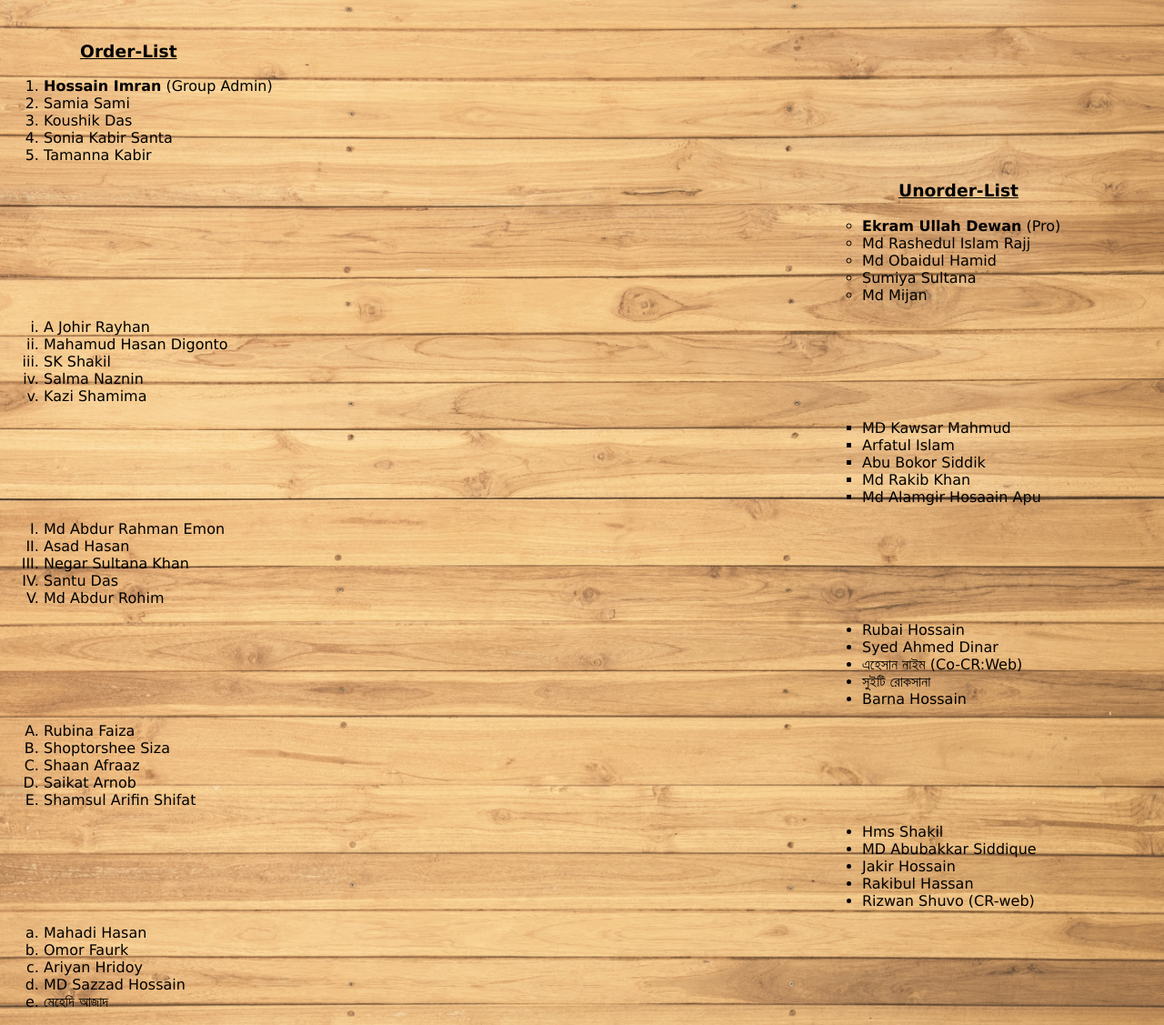
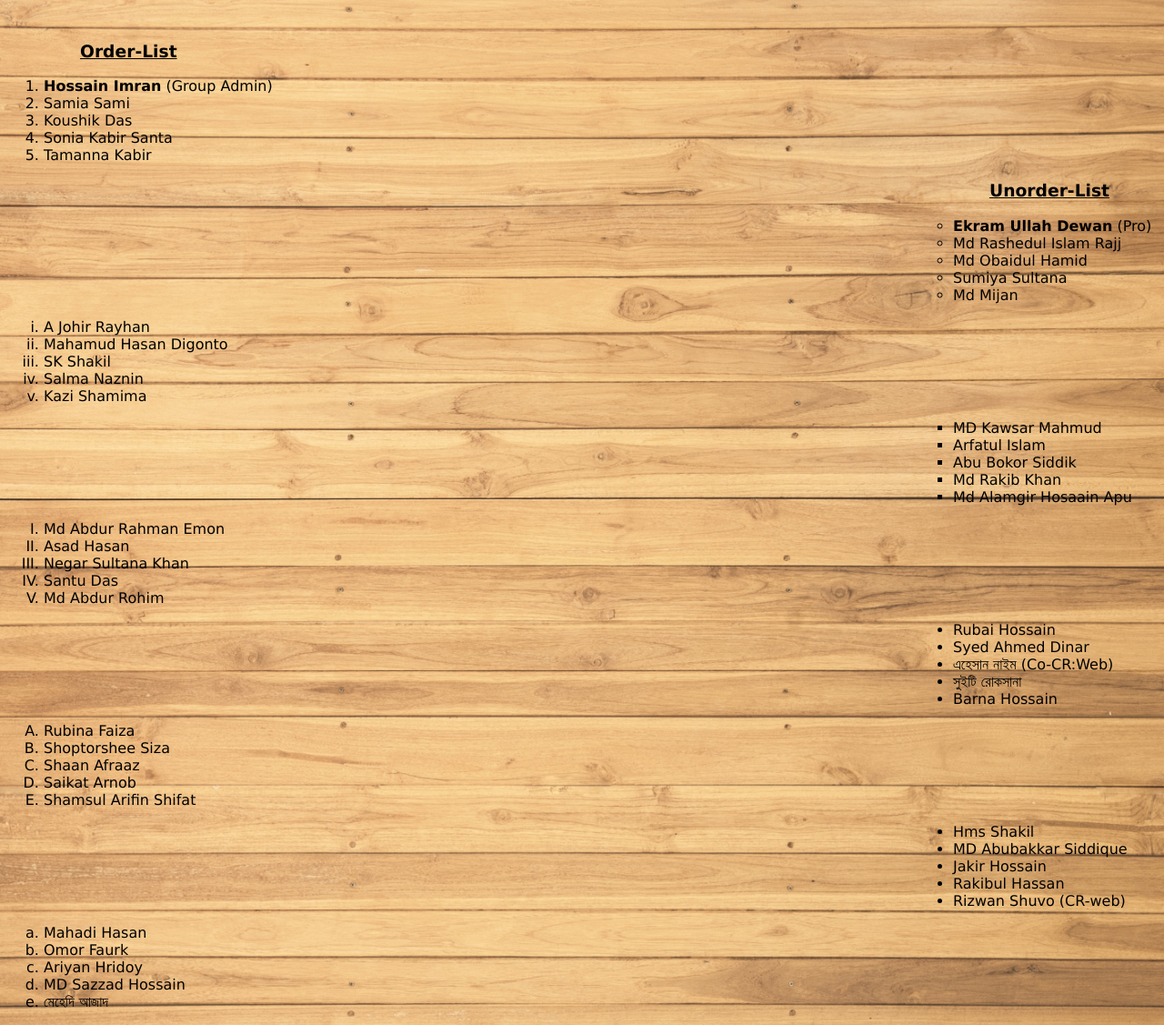
Before and after one commit to tlunatic-fringe/List, a plain HTML site: page index.html in a window 1280 px wide. Shown: the part 98-1225 px from the top of the page at 91% size. Drawn offline with Linux system fonts and the light colour scheme.

Commit message:
Update index.html

```diff
--- a/index.html
+++ b/index.html
@@ -28,7 +28,7 @@
         <li>Tamanna Kabir</li>
     </ol>
 
-    <font style="display: block;margin-left: 900px">
+    <font style="display: block;margin-left: 1000px">
         <h3 style="margin-left: 80px"><u>Unorder-List</u></h3>
         <ul type="circle">
             <li> <strong>Ekram Ullah Dewan</strong> (Pro)</li>
@@ -49,7 +49,7 @@
     </ol>
 
 
-    <font style="display: block;margin-left: 900px">
+    <font style="display: block;margin-left: 1000px">
         <ul type="square">
             <li>MD Kawsar Mahmud</li>
             <li>Arfatul Islam</li>
@@ -68,7 +68,7 @@
     </ol>
 
 
-    <font style="display: block;margin-left: 900px">
+    <font style="display: block;margin-left: 1000px">
         <ul>
             <li>Rubai Hossain</li>
             <li>Syed Ahmed Dinar</li>
@@ -87,7 +87,7 @@
     </ol>
 
 
-    <font style="display: block;margin-left: 900px">
+    <font style="display: block;margin-left: 1000px">
 
         <ul>
             <li>Hms Shakil</li>
```
